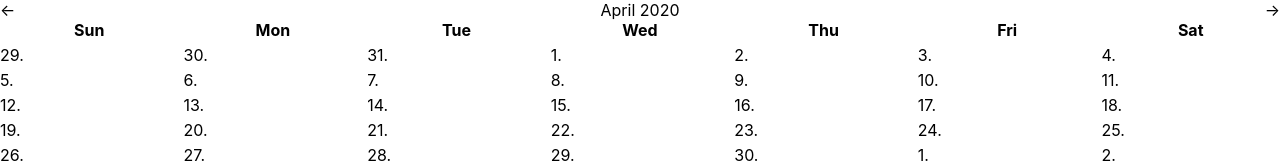
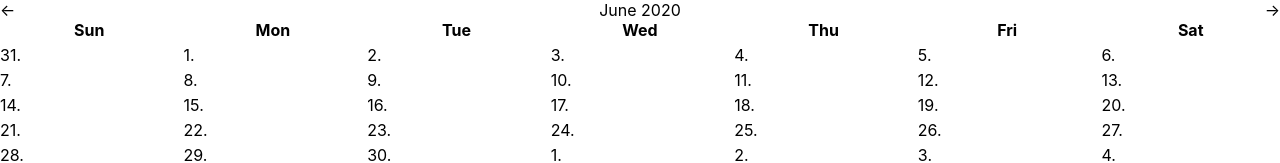
Before and after one commit to bodiddlie/chronic-pain-tracker-frontend, a React (Create React App) app: page /2020-06-05 in a window 1280 px wide. Shown: the top 163 px of the page. Built offline with nearby package versions, Linux system fonts and the light colour scheme.

Commit message:
got routing working, added prettier config

```diff
--- /dev/null
+++ b/prettier.config.js
@@ -0,0 +1,6 @@
+module.exports = {
+  trailingComma: 'es5',
+  tabWidth: 2,
+  semi: true,
+  singleQuote: true,
+};
--- a/src/App.js
+++ b/src/App.js
@@ -1,9 +1,21 @@
-import React from "react";
+import React from 'react';
+import { BrowserRouter, Routes, Route, Navigate } from 'react-router-dom';
+import { format } from 'date-fns';
 
-import { Calendar } from "./calendar";
+import { Calendar } from './calendar';
 
 function App() {
-  return <Calendar dayKey="2020-04-20" />;
+  return (
+    <BrowserRouter>
+      <Routes>
+        <Route
+          path="/"
+          element={<Navigate to={`/${format(new Date(), 'yyyy-MM-dd')}`} />}
+        />
+        <Route path="/:dayKey" element={<Calendar />} />
+      </Routes>
+    </BrowserRouter>
+  );
 }
 
 export default App;
--- a/src/calendar.jsx
+++ b/src/calendar.jsx
@@ -1,4 +1,4 @@
-import React from "react";
+import React from 'react';
 import {
   getDay,
   getDate,
@@ -9,9 +9,10 @@ import {
   isSameMonth,
   format,
   getDaysInMonth,
-  parse
-} from "date-fns";
-import styled, { keyframes } from "styled-components/macro";
+  parse,
+} from 'date-fns';
+import styled, { keyframes } from 'styled-components/macro';
+import { useParams } from 'react-router-dom';
 
 function generateDays(currentMonth) {
   let days = [];
@@ -27,7 +28,7 @@ function generateDays(currentMonth) {
     let day = {
       show: isSameMonth(current, currentMonth),
       date: current,
-      key: format(current, "MMddyyyy")
+      key: format(current, 'MMddyyyy'),
     };
     days.push(day);
     current = addDays(current, 1);
@@ -40,11 +41,11 @@ const initialState = { days: [], rows: 5, currentMonth: null };
 
 function reducer(state, action) {
   switch (action.type) {
-    case "update": {
+    case 'update': {
       return {
         days: action.days,
         rows: action.rows,
-        currentMonth: action.currentMonth
+        currentMonth: action.currentMonth,
       };
     }
     default: {
@@ -53,16 +54,17 @@ function reducer(state, action) {
   }
 }
 
-export function Calendar({ dayKey }) {
+export function Calendar() {
+  const { dayKey } = useParams();
   const [state, dispatch] = React.useReducer(reducer, initialState);
 
   React.useEffect(
     () => {
       const currentMonth = startOfMonth(
-        parse(dayKey, "yyyy-MM-dd", new Date())
+        parse(dayKey, 'yyyy-MM-dd', new Date())
       );
       const { days, rows } = generateDays(currentMonth);
-      dispatch({ type: "update", currentMonth, days, rows });
+      dispatch({ type: 'update', currentMonth, days, rows });
     },
     [dayKey]
   );
@@ -73,7 +75,7 @@ export function Calendar({ dayKey }) {
         <Container>
           <Month>
             <span>&larr;</span>
-            <span>{format(state.currentMonth, "MMMM yyyy")}</span>
+            <span>{format(state.currentMonth, 'MMMM yyyy')}</span>
             <span>&rarr;</span>
           </Month>
           <Grid rows={state.rows}>
```
